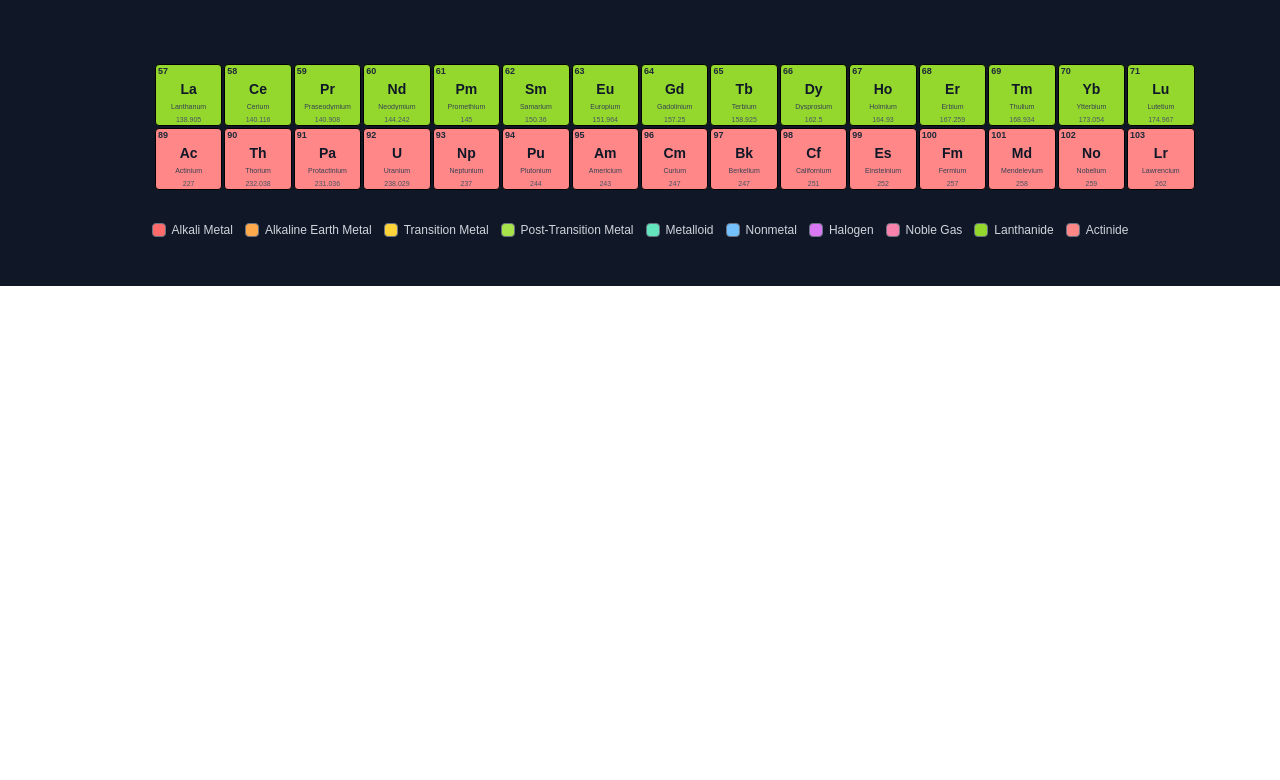
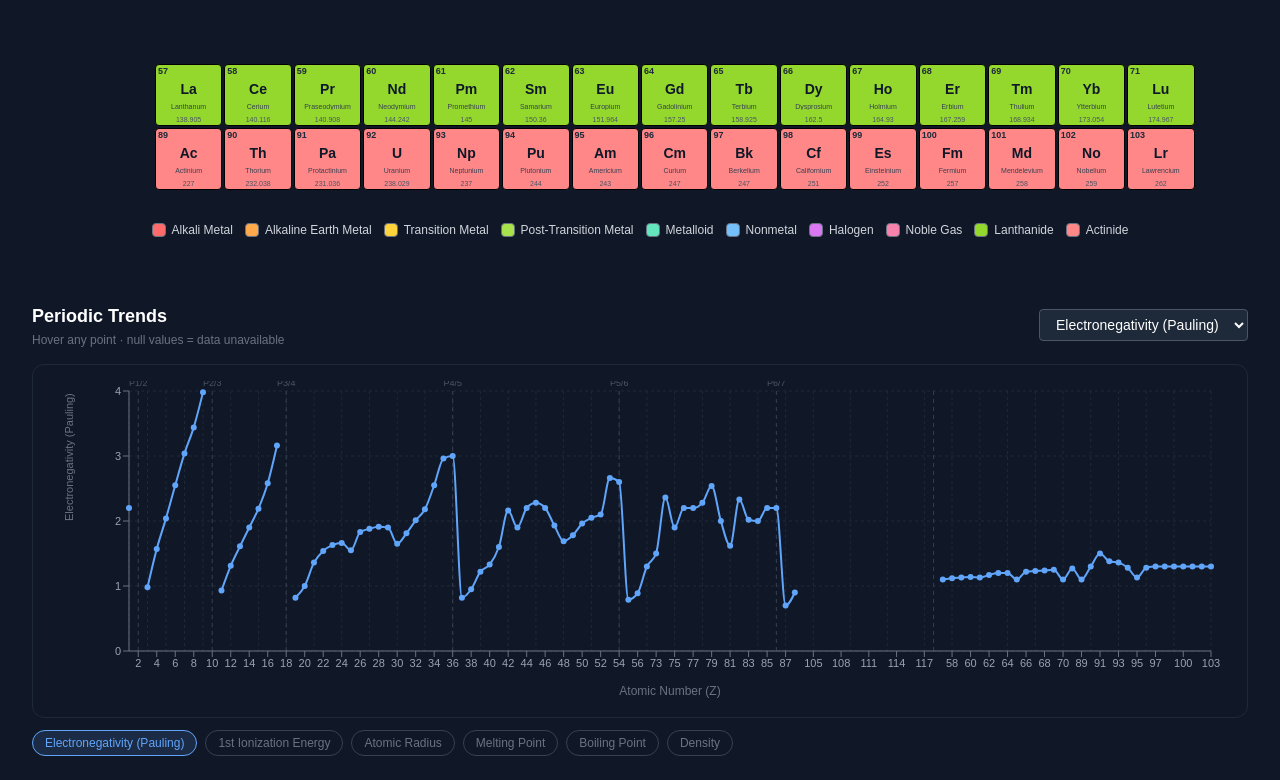
Before and after one commit to aabbhhii3600-lang/periodic-universe, a Next.js app: page / in a window 1280 px wide. Shown: the part 564-1344 px from the top of the page. Before the commit the page ends 850 px from the top, so only its background shows below. Built offline with nearby package versions, Linux system fonts and the light colour scheme.

Commit message:
Add trends chart with property selector

```diff
--- a/app/page.tsx
+++ b/app/page.tsx
@@ -1,6 +1,12 @@
+'use client';
+
+import { useState } from 'react';
 import PeriodicTable from '../components/periodic-table/PeriodicTable';
+import TrendsChart from '../components/trends/TrendsChart';
 
 export default function Home() {
+  const [selectedZ, setSelectedZ] = useState<number | null>(null);
+
   return (
     <main className="min-h-screen bg-gray-900 px-4 py-6">
       <h1 className="text-3xl font-bold text-white text-center mb-1">
@@ -9,7 +15,10 @@ export default function Home() {
       <p className="text-gray-400 text-center text-sm mb-8">
         Interactive Chemistry Reference · Class 11 to MSc
       </p>
-      <PeriodicTable />
+
+      <PeriodicTable onElementSelect={(z) => setSelectedZ(z)} />
+
+      <TrendsChart highlightZ={selectedZ} />
     </main>
   );
 }
--- a/components/element-card/ElementDetailPanel.tsx
+++ b/components/element-card/ElementDetailPanel.tsx
@@ -19,7 +19,7 @@ export default function ElementDetailPanel({ element: el, onClose }: Props) {
 
   return (
     <>
-    <div className="fixed inset-0 z-40" style={{backgroundColor: 'rgba(0,0,0,0.55)'}} onClick={onClose} />
+    <div className="fixed inset-0 z-40" style={{backgroundColor: 'rgba(0,0,0,0.3)'}} onClick={onClose} />
       <div className="fixed top-0 right-0 h-full w-96 bg-gray-950 border-l border-gray-700 z-50 overflow-y-auto shadow-2xl">
 
         {/* Header */}
--- a/components/trends/TrendsChart.tsx
+++ b/components/trends/TrendsChart.tsx
@@ -0,0 +1,175 @@
+'use client';
+
+import {
+  LineChart, Line, XAxis, YAxis, CartesianGrid,
+  Tooltip, ResponsiveContainer, ReferenceLine
+} from 'recharts';
+import { useState, useMemo } from 'react';
+import { elements } from '../../data/elements';
+import { elementProperties } from '../../data/elementProperties';
+
+// ── Properties available to plot ─────────────────────────────
+const PROPERTIES = [
+  { key: 'electronegativity',  label: 'Electronegativity (Pauling)',   unit: '',        color: '#60a5fa' },
+  { key: 'ionizationEnergy',   label: '1st Ionization Energy',         unit: 'kJ/mol',  color: '#f87171' },
+  { key: 'atomicRadius',       label: 'Atomic Radius',                 unit: 'pm',      color: '#34d399' },
+  { key: 'meltingPoint',       label: 'Melting Point',                 unit: 'K',       color: '#fb923c' },
+  { key: 'boilingPoint',       label: 'Boiling Point',                 unit: 'K',       color: '#a78bfa' },
+  { key: 'density',            label: 'Density',                       unit: 'g/cm³',   color: '#facc15' },
+] as const;
+
+type PropKey = typeof PROPERTIES[number]['key'];
+
+// Period boundary atomic numbers (last element of each period)
+const PERIOD_ENDS = [2, 10, 18, 36, 54, 86, 118];
+const PERIOD_LABELS: Record<number, string> = {
+  2: 'P1/2', 10: 'P2/3', 18: 'P3/4',
+  36: 'P4/5', 54: 'P5/6', 86: 'P6/7',
+};
+
+// Custom tooltip
+function CustomTooltip({ active, payload }: any) {
+  if (!active || !payload?.length) return null;
+  const d = payload[0].payload;
+  if (d.value === null) return null;
+  return (
+    <div className="bg-gray-900 border border-gray-700 rounded px-3 py-2 text-xs shadow-xl">
+      <p className="text-white font-bold">{d.symbol} — {d.name}</p>
+      <p className="text-gray-300">Z = {d.atomicNumber}</p>
+      <p style={{ color: payload[0].color }}>
+        {payload[0].value} {d.unit}
+      </p>
+    </div>
+  );
+}
+
+interface Props {
+  highlightZ?: number | null; // atomic number of selected element
+}
+
+export default function TrendsChart({ highlightZ }: Props) {
+  const [selectedProp, setSelectedProp] = useState<PropKey>('electronegativity');
+
+  const propMeta = PROPERTIES.find(p => p.key === selectedProp)!;
+
+  // Build chart data — one point per element
+  const data = useMemo(() => {
+    return elements.map(el => {
+      const props = elementProperties[el.atomicNumber];
+      const raw = props ? props[selectedProp] : null;
+      return {
+        atomicNumber: el.atomicNumber,
+        symbol: el.symbol,
+        name: el.name,
+        value: typeof raw === 'number' ? raw : null,
+        unit: propMeta.unit,
+      };
+    });
+  }, [selectedProp, propMeta.unit]);
+
+  return (
+    <div className="mt-10 px-4">
+
+      {/* Header row */}
+      <div className="flex flex-col sm:flex-row sm:items-center justify-between gap-3 mb-4">
+        <div>
+          <h2 className="text-white font-bold text-lg">Periodic Trends</h2>
+          <p className="text-gray-500 text-xs mt-0.5">
+            Hover any point · null values = data unavailable
+          </p>
+        </div>
+
+        {/* Property selector */}
+        <select
+          value={selectedProp}
+          onChange={e => setSelectedProp(e.target.value as PropKey)}
+          className="bg-gray-800 text-white text-sm border border-gray-600 rounded px-3 py-1.5 focus:outline-none focus:border-blue-500"
+        >
+          {PROPERTIES.map(p => (
+            <option key={p.key} value={p.key}>{p.label}</option>
+          ))}
+        </select>
+      </div>
+
+      {/* Chart */}
+      <div className="bg-gray-900 border border-gray-800 rounded-xl p-4" style={{ minWidth: 320 }}>
+        <ResponsiveContainer width="100%" height={320}>
+          <LineChart data={data} margin={{ top: 10, right: 20, left: 10, bottom: 10 }}>
+            <CartesianGrid strokeDasharray="3 3" stroke="#1f2937" />
+
+            <XAxis
+              dataKey="atomicNumber"
+              stroke="#6b7280"
+              tick={{ fill: '#9ca3af', fontSize: 11 }}
+              label={{ value: 'Atomic Number (Z)', position: 'insideBottom', offset: -4, fill: '#6b7280', fontSize: 12 }}
+              height={40}
+            />
+
+            <YAxis
+              stroke="#6b7280"
+              tick={{ fill: '#9ca3af', fontSize: 11 }}
+              label={{
+                value: propMeta.unit ? `${propMeta.label} (${propMeta.unit})` : propMeta.label,
+                angle: -90, position: 'insideLeft', offset: 10, fill: '#6b7280', fontSize: 11
+              }}
+              width={70}
+            />
+
+            <Tooltip content={<CustomTooltip />} />
+
+            {/* Period boundary lines */}
+            {PERIOD_ENDS.map(z => (
+              <ReferenceLine
+                key={z}
+                x={z}
+                stroke="#374151"
+                strokeDasharray="4 4"
+                label={{ value: PERIOD_LABELS[z] ?? '', position: 'top', fill: '#4b5563', fontSize: 9 }}
+              />
+            ))}
+
+            {/* Highlight selected element */}
+            {highlightZ && (
+              <ReferenceLine
+                x={highlightZ}
+                stroke="#ffffff"
+                strokeWidth={1.5}
+                strokeDasharray="3 3"
+                label={{ value: elements.find(e => e.atomicNumber === highlightZ)?.symbol ?? '', position: 'top', fill: '#fff', fontSize: 11 }}
+              />
+            )}
+
+            <Line
+              type="monotone"
+              dataKey="value"
+              stroke={propMeta.color}
+              strokeWidth={2}
+              dot={{ r: 3, fill: propMeta.color, strokeWidth: 0 }}
+              activeDot={{ r: 5, fill: '#ffffff', stroke: propMeta.color, strokeWidth: 2 }}
+              connectNulls={false}
+            />
+          </LineChart>
+        </ResponsiveContainer>
+      </div>
+
+      {/* Property quick-select pills */}
+      <div className="flex flex-wrap gap-2 mt-3">
+        {PROPERTIES.map(p => (
+          <button
+            key={p.key}
+            onClick={() => setSelectedProp(p.key)}
+            className="px-3 py-1 rounded-full text-xs border transition-all"
+            style={{
+              backgroundColor: selectedProp === p.key ? p.color + '22' : 'transparent',
+              borderColor: selectedProp === p.key ? p.color : '#374151',
+              color: selectedProp === p.key ? p.color : '#6b7280',
+            }}
+          >
+            {p.label}
+          </button>
+        ))}
+      </div>
+
+    </div>
+  );
+}
--- a/package.json
+++ b/package.json
@@ -13,6 +13,7 @@
     "next": "16.2.9",
     "react": "19.2.4",
     "react-dom": "19.2.4",
+    "recharts": "^3.9.2",
     "zustand": "^5.0.14"
   },
   "devDependencies": {
```
Also changed, not shown: 1 other file (tests, documents, lock files or other folders).
